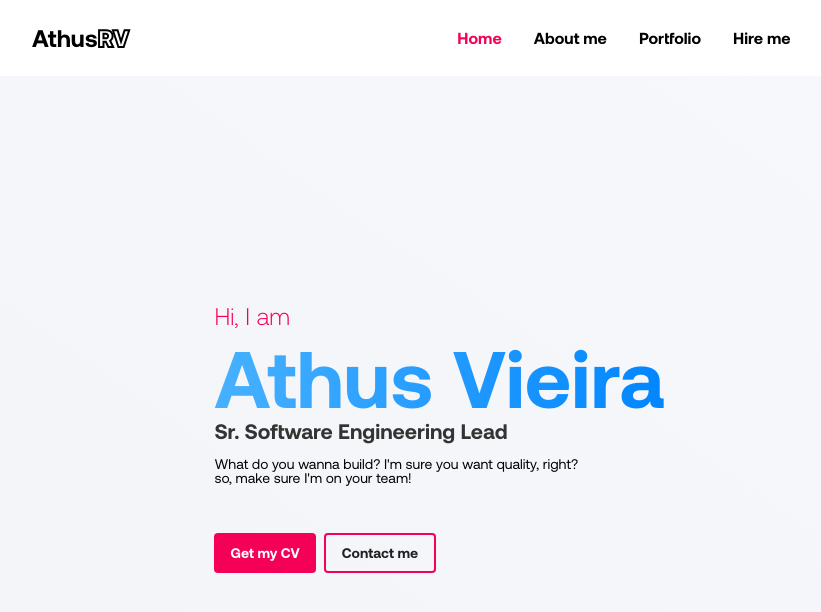
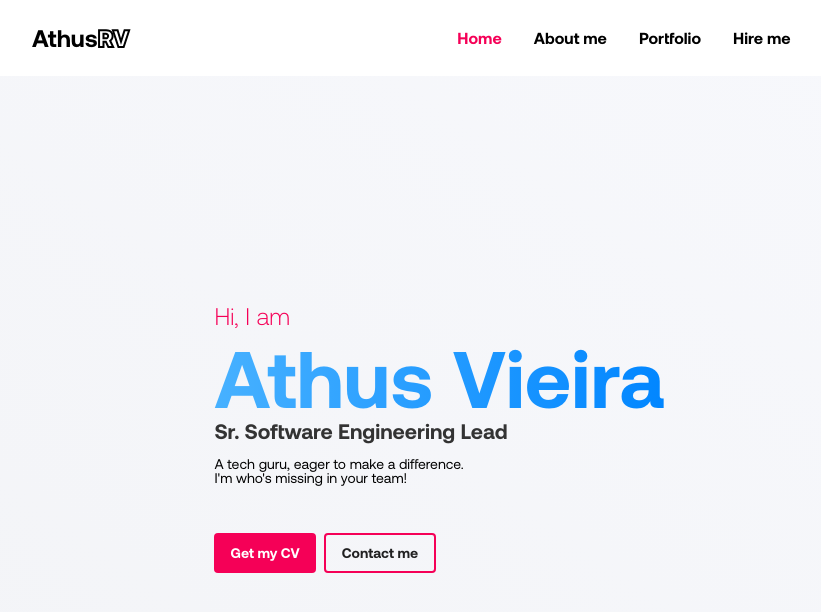
Before and after one commit to athusrv/athusrv.github.io, an Angular app in the folder athusrv/: page / in a window 1280 px wide. Shown: the top 612 px of the page, without its empty margins (16-837 px from the left). Built offline with nearby package versions, Linux system fonts and the light colour scheme; some icons are missing.

Commit message:
new persona description

```diff
--- a/athusrv/src/app/components/home/home-presentation/home-presentation.component.html
+++ b/athusrv/src/app/components/home/home-presentation/home-presentation.component.html
@@ -2,7 +2,7 @@
   <div class="greeting">Hi, I am</div>
   <div class="name">Athus Vieira</div>
   <div class="role">Sr. Software Engineering Lead</div>
-  <div class="description">What do you wanna build? I'm sure you want quality, right?<br>so, make sure I'm on your team!</div>
+  <div class="description">A tech guru, eager to make a difference.<br>I'm who's missing in your team!</div>
   <div class="actions">
     <button mat-flat-button color="primary" (click)="onDownloadCV()">Get my CV</button>
     <button mat-flat-button>Contact me</button>
```
